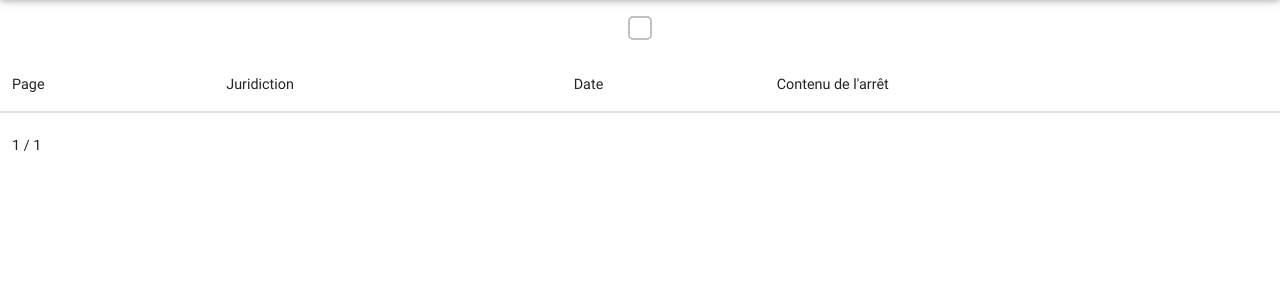
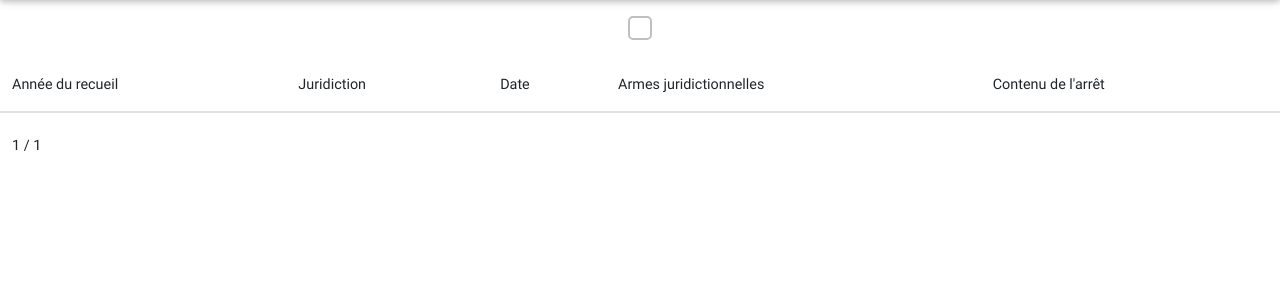
Before and after one commit to MoohShadox/Internship_app, a Django app: page /suggestions/1/1/1/1 in a window 1280 px wide. Shown: the part 56-356 px from the top of the page. Run offline with Django 3.2, Linux system fonts and the light colour scheme; data that the repository does not hold is empty; some libraries are stand-ins or nearby versions.

Commit message:
Add features - fix conjonction/disjonction add armes juridictionnelles add column year fix download add patterns

```diff
--- a/main_app/views.py
+++ b/main_app/views.py
@@ -80,23 +80,14 @@ class suggestions_view(ListView):
         patterns = Pattern.objects.filter(selected=True)
         result = Arret.objects.none()
         if(self.kwargs["combinaison"] == "Conjonction"):
-            if(self.kwargs["selected"]=="True"):
-                for p in patterns:
-                    result = result | Arret.objects.filter(contenu__regex=p.pattern, annee__gte=self.kwargs["borne_inf"], annee__lte=self.kwargs["borne_sup"])
-            else:
-                for p in patterns:
-                    result = result | Arret.objects.filter(contenu__regex=p.pattern, annee__gte=self.kwargs["borne_inf"], annee__lte=self.kwargs["borne_sup"],selected=False)
+            result = Arret.objects.filter(annee__gte=self.kwargs["borne_inf"],annee__lte=self.kwargs["borne_sup"])
+            for p in patterns:
+                result = result.filter(contenu__regex=p.pattern)
         else:
-            if (self.kwargs["selected"] == "True"):
-                for p in patterns:
-                    result = result & Arret.objects.filter(contenu__regex=p.pattern,
-                                                           annee__gte=self.kwargs["borne_inf"],
-                                                           annee__lte=self.kwargs["borne_sup"])
-            else:
-                for p in patterns:
-                    result = result & Arret.objects.filter(contenu__regex=p.pattern,
-                                                           annee__gte=self.kwargs["borne_inf"],
-                                                           annee__lte=self.kwargs["borne_sup"], selected=False)
+            for p in patterns:
+                result = result | Arret.objects.filter(contenu__regex=p.pattern, annee__gte=self.kwargs["borne_inf"], annee__lte=self.kwargs["borne_sup"])
+        if(self.kwargs["selected"]=="True"):
+        	result = result.filter(selected = False)
         return result
 
     def get_context_data(self, **kwargs):
@@ -116,6 +107,8 @@ def select_arret(request,slug):
     if(article_qs.exists()):
         article = article_qs[0]
         article.selected = not article.selected
+        if article.selected:
+            article.Armes_juridictionnelles = article.get_armes_juridictionnelles()
         article.save()
     return HttpResponse(status=204)
 
@@ -125,9 +118,9 @@ def download_file(request):
     qs = Arret.objects.filter(selected=True)
     output_path = "output.csv"
     if(qs.exists()):
-        df = pd.DataFrame.from_records( qs.values_list("contenu", "date", "juridiction", 'page', 'image'))
-        df = df.rename(columns={0: "Arrêt", 1: "Date", 2: "Juridiction", 3:"Page", 4: "Lien"}, errors="raise")
-        df.to_csv(output_path)
+        df = pd.DataFrame.from_records( qs.values_list("annee","Armes_juridictionnelles","contenu", "date", "juridiction", 'page', 'image'))
+        df = df.rename(columns={0 : "Année du receuil", 1: "Armes_juridictionnelles", 2: "Arrêt", 3: "Date", 4: "Juridiction", 5:"Page", 6: "Lien"}, errors="raise")
+        df.to_csv(output_path, encoding="utf-8", sep = ";")
         fl = open(output_path, "r")
         mime_type, _ = mimetypes.guess_type(output_path)
         response = HttpResponse(fl, content_type=mime_type)
@@ -138,7 +131,13 @@ def download_file(request):
 
 
 def load_patterns(request):
-    for name, pattern in zip(["évidence", "abrogation", "nécessité", "négation", "conditionnel"] , [r" évid", r" abrog", r" nécess", r" n(e\s|')(\S+?\s){1,5}pas ", r"[a-zA-Z]+?(rais|rait|rions|riez|raient) "]):
+    names = ["évidence", "abrogation", "nécessité", "négation", "conditionnel",
+     "législateur/loi n’a pu", "législateur/loi ne peut", " silence de la loi ", " impossible de ne pas ", " suppléer à la loi ",
+     " implicitement", " virtuellement ", "aboli" ,"jurisconsultes"]
+    patterns = [r" évid\S+", r" abrog\S+", r" nécess\S+", r" n(e\s|')(\S+?\s){1,5}pas ", r"[a-zA-Z]+?(rais|rait|rions|riez|raient) ", " (l(é|e)gislateur|loi) n'a pu ",
+     " (l(é|e)gislateur|loi) ne peut ", " silence de la loi ", " impossible de ne pas ", " suppl(é|e)er (à|a) la loi ",
+      " implicitement ", " virtuellement ", " aboli\S+", " jurisconsultes "]
+    for name, pattern in zip( names, patterns):
         P = Pattern()
         P.name = name
         P.pattern = pattern
--- a/templates/selected_table.html
+++ b/templates/selected_table.html
@@ -24,6 +24,7 @@
             <th scope="col">Page</th>
             <th scope="col">Juridiction</th>
             <th scope="col">Date</th>
+            <th scope="col">Armes juridictionnelles</th>
             <th scope="col">Contenu de l'arrêt</th>
         </tr>
       </thead>
@@ -34,6 +35,7 @@
             <td>{{ arret_obj.page }}</td>
             <td>{{ arret_obj.juridiction }}</td>
             <td>{{ arret_obj.date }}</td>
+            <td>{{ arret_obj.Armes_juridictionnelles }}</td>
             <td>{{ arret_obj.highlights }}</td>
         <td>
             <div class="checkbox-container">
--- a/templates/suggestions_table.html
+++ b/templates/suggestions_table.html
@@ -29,7 +29,7 @@
 
     {% else %}
                 <div class="checkbox-container mt-5 mb-3">
-                    <form action="{% url "core:suggestions" 1800 year  True %}" method="get" class="form-example" >
+                    <form action="{% url "core:suggestions"  borne_inf borne_sup combinaison  True %}" method="get" class="form-example" >
                         <label class="checkbox-label">
                             <input onChange="this.form.submit()" type="checkbox" >
                             <span class="checkbox-custom rectangular"></span>
@@ -44,18 +44,20 @@
     <table class="table">
       <thead>
         <tr>
-            <th scope="col">Page</th>
+            <th scope="col">Année du recueil</th>
             <th scope="col">Juridiction</th>
             <th scope="col">Date</th>
+            <th scope="col">Armes juridictionnelles</th>
             <th scope="col">Contenu de l'arrêt</th>
         </tr>
       </thead>
       <tbody>
       {% for arret_obj in object_list %}
         <tr>
-            <td>{{ arret_obj.page }}</td>
+            <td>{{ arret_obj.annee }}</td>
             <td>{{ arret_obj.juridiction }}</td>
             <td>{{ arret_obj.date }}</td>
+            <td>{{ arret_obj.get_armes_juridictionnelles }}</td>
             <td>{{ arret_obj.highlights }}</td>
         <td>
             <div class="checkbox-container">
```
Also changed, not shown: main_app/models.py (+13 -7 lines), main_app/migrations/0006_auto_20200909_1440.py (added), main_app/migrations/0007_arret_armes_juridictionnelles.py (added), 2 other files.
